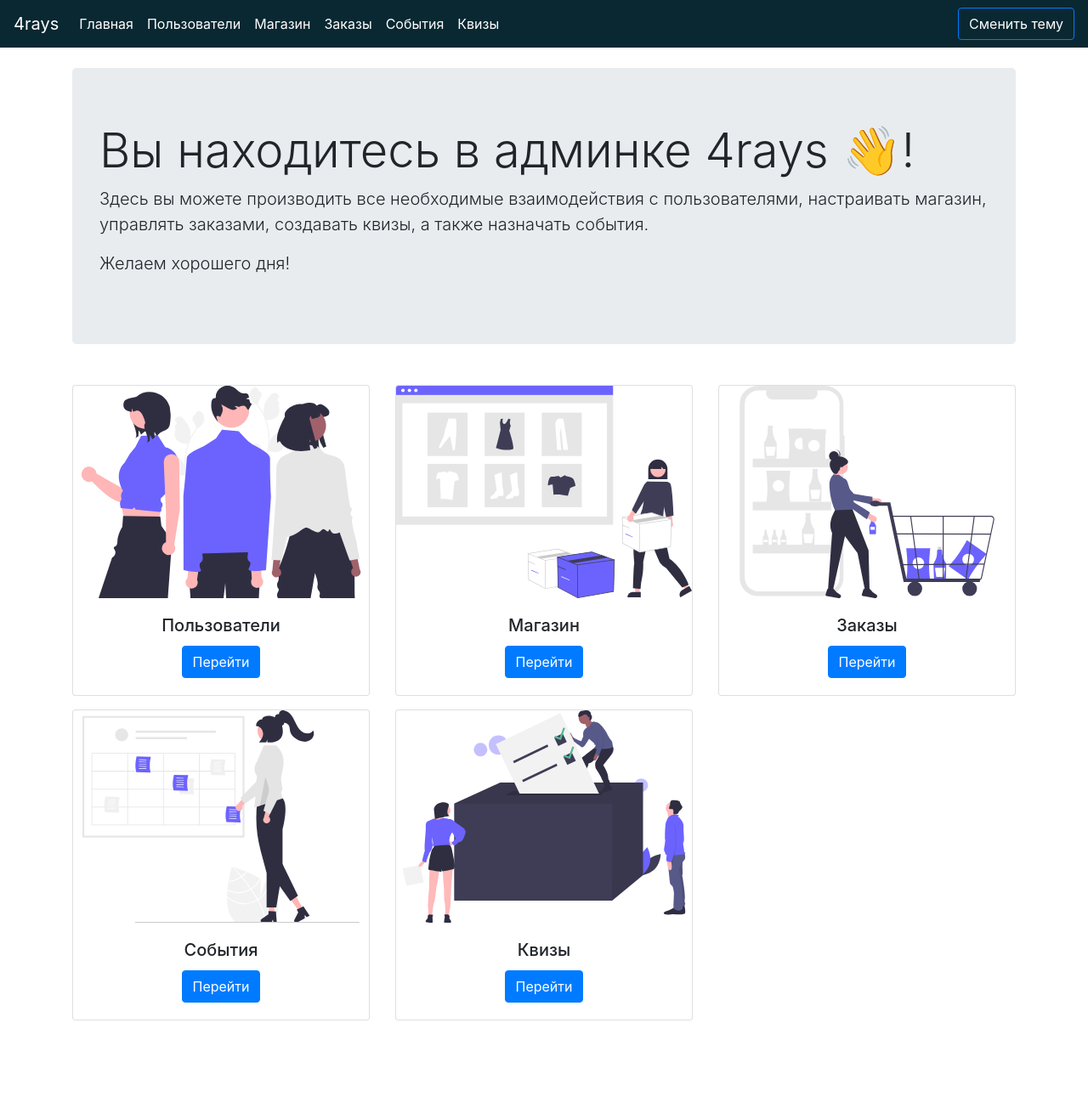
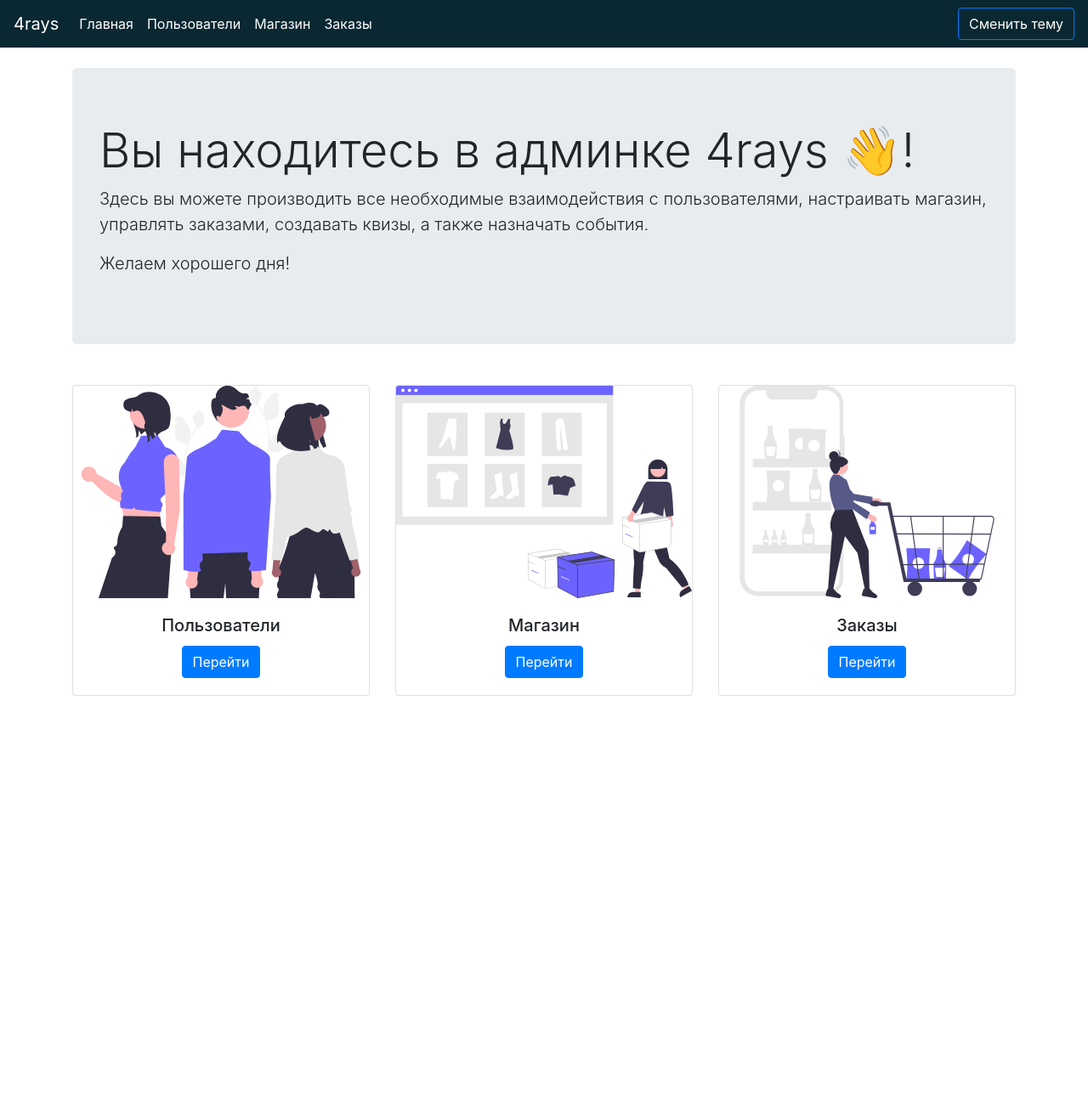
Before and after one commit to Oleg-Pashchenko/fine, a Flask app: page /admin/dashboard in a window 1280 px wide. Shown: the whole page at 85% size. After the commit the page ends 819 px from the top, so only its background shows below. Run offline with Flask 3, Linux system fonts and the light colour scheme; the visitor is signed in with stand-in values (Sample User, id 1); parts of the project's set-up code (start-up, migrations or seed data) failed here and were passed over; some libraries are stand-ins or nearby versions.

Commit message:
edited workflow

```diff
--- a/handlers/__init__.py
+++ b/handlers/__init__.py
@@ -1 +1,2 @@
 from .main_menu import dp
+from .shop import dp
--- a/main.py
+++ b/main.py
@@ -4,6 +4,7 @@ import os
 
 from aiogram import Bot, Dispatcher
 from dotenv import load_dotenv
+
 
 load_dotenv(".env")
 logging.basicConfig(level=logging.INFO)
--- a/web/models.py
+++ b/web/models.py
@@ -27,15 +27,15 @@ class Users(Base):
     username = Column(String, nullable=True)
     first_name = Column(String, nullable=True)
     last_name = Column(String, nullable=True)
-    last_activity = Column(DateTime, nullable=False)
     money = Column(Integer, nullable=False, default=0)
-    orders = relationship("Orders", backref="user")
 
 
 class Orders(Base):
     __tablename__ = "orders"
     id = Column(Integer, primary_key=True)
+    owner_id = Column(Integer, nullable=False)
     order_secret_key = Column(Integer, nullable=False)
+    buy_price = Column(Integer, nullable=False)
     user_id = Column(Integer, ForeignKey("users.id"), nullable=False)
     item_id = Column(Integer, ForeignKey("shopitems.id"), nullable=False)
     shop_item = relationship("ShopItems", back_populates="order")
--- a/web/routes/main.py
+++ b/web/routes/main.py
@@ -7,6 +7,7 @@ main_bp = Blueprint("main", __name__)
 
 @main_bp.route("/admin", methods=["GET"])
 def admin_login():
+    print('yes')
     return render_template("admin/auth.html")
 
 
--- a/web/templates/admin/dashboard.html
+++ b/web/templates/admin/dashboard.html
@@ -39,25 +39,5 @@
             </div>
         </div>
     </div>
-    <div class="col-12 col-md-4 mt-3">
-        <div class="card rounded-20">
-            <img src="{{url_for('static', filename='events.svg')}}" style="height: 250px;" class="card-img-top"
-                 alt="SVG Image">
-            <div class="card-body text-center">
-            <h5 class="card-title">События</h5>
-            <a href="/admin/events" class="btn btn-primary">Перейти</a>
-        </div>
-    </div>
-</div>
-<div class="col-12 col-md-4 mt-3">
-    <div class="card rounded-20">
-        <img src="{{url_for('static', filename='quizes.svg')}}" style="height: 250px;" class="card-img-top"
-             alt="SVG Image">
-        <div class="card-body text-center">
-            <h5 class="card-title">Квизы</h5>
-            <a href="/admin/quizes" class="btn btn-primary">Перейти</a>
-        </div>
-    </div>
-</div>
 </div>
 {% endblock %}
--- a/web/templates/admin_base.html
+++ b/web/templates/admin_base.html
@@ -31,12 +31,6 @@
                 <a class="nav-link" href="/admin/orders">Заказы</a>
             </li>
 
-            <li class="nav-item">
-                <a class="nav-link" href="/admin/events">События</a>
-            </li>
-            <li class="nav-item">
-                <a class="nav-link" href="/admin/quizes">Квизы</a>
-            </li>
 
         </ul>
 
```
Also changed, not shown: handlers/main_menu.py (+17 -1 lines), handlers/shop.py (+28 -0 lines), web/routes/events.py (line endings or trailing spaces), 1 other file.
